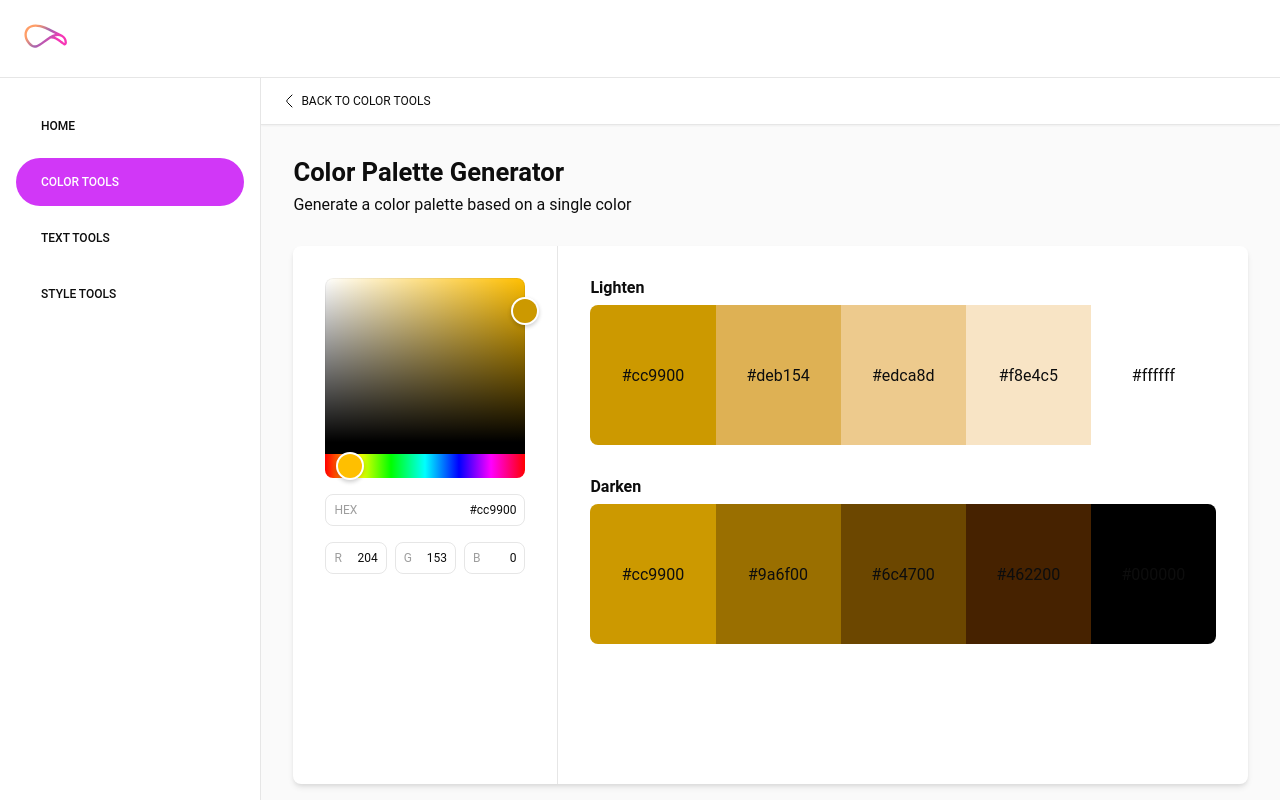
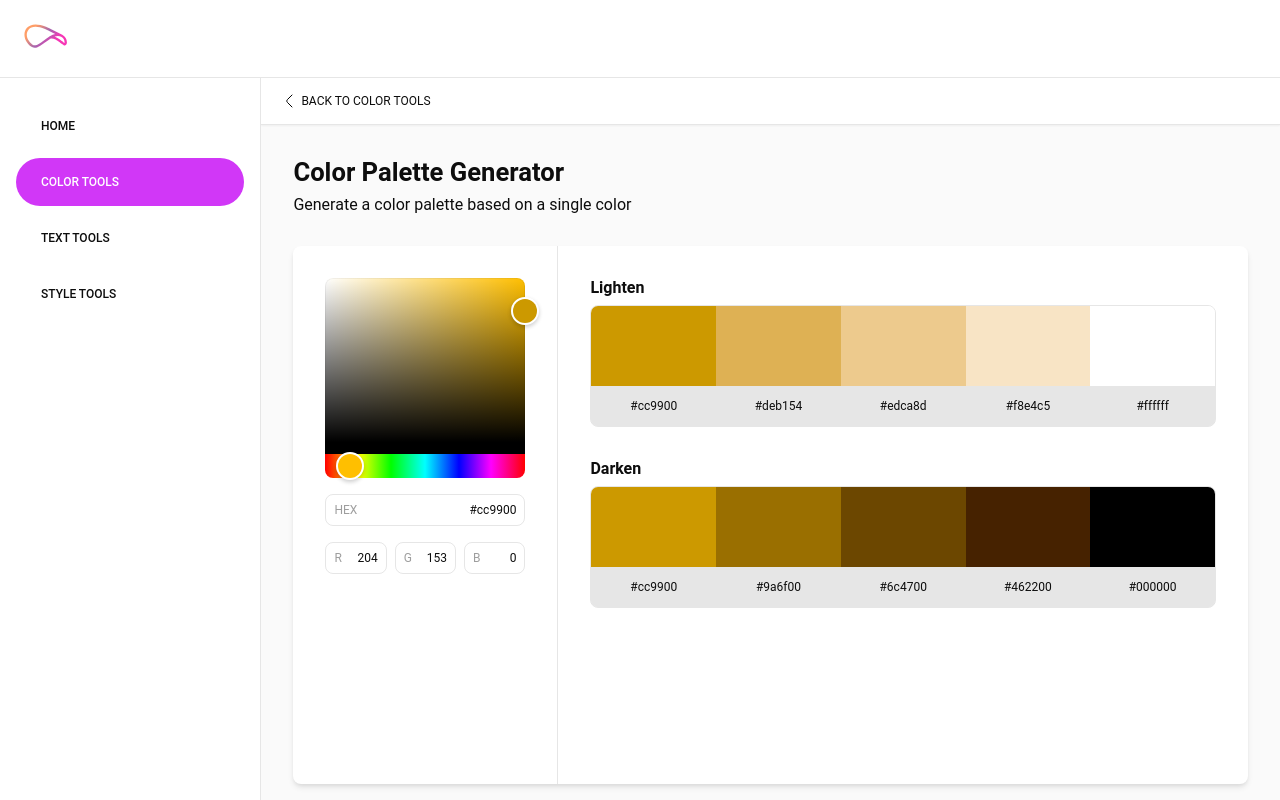
Before and after one commit to ramijames/crisp-tools-react, a React (Create React App) app: page /color-tools/color-palette-generator in a window 1280 px wide. Built offline with nearby package versions, Linux system fonts and the light colour scheme.

Commit message:
Color Palette Generator layout improvement

```diff
--- a/src/pages/color-tools/color-palette-generator.js
+++ b/src/pages/color-tools/color-palette-generator.js
@@ -56,40 +56,30 @@ function ColorPaletteGeneratorPage () {
           <section className={style.ColorPaletteOutput}>
             <h2>Lighten</h2>
             <div className={style.allColors}>
-              <div className={style.singleColor} style={{background:colorPalette.lighten[0]}}>
-                {colorPalette.lighten[0]}
-              </div>
-              <div className={style.singleColor} style={{background:colorPalette.lighten[1]}}>
-                {colorPalette.lighten[1]}
-              </div>
-              <div className={style.singleColor} style={{background:colorPalette.lighten[2]}}>
-                {colorPalette.lighten[2]}
-              </div>
-              <div className={style.singleColor} style={{background:colorPalette.lighten[3]}}>
-                {colorPalette.lighten[3]}
-              </div>
-              <div className={style.singleColor} style={{background:colorPalette.lighten[4]}}>
-                {colorPalette.lighten[4]}
-              </div>
+              <div className={style.singleColor} style={{background:colorPalette.lighten[0]}}></div>
+              <div className={style.singleColor} style={{background:colorPalette.lighten[1]}}></div>
+              <div className={style.singleColor} style={{background:colorPalette.lighten[2]}}></div>
+              <div className={style.singleColor} style={{background:colorPalette.lighten[3]}}></div>
+              <div className={style.singleColor} style={{background:colorPalette.lighten[4]}}></div>
+              <div className={style.singleColorValue}>{colorPalette.lighten[0]}</div>
+              <div className={style.singleColorValue}>{colorPalette.lighten[1]}</div>
+              <div className={style.singleColorValue}>{colorPalette.lighten[2]}</div>
+              <div className={style.singleColorValue}>{colorPalette.lighten[3]}</div>
+              <div className={style.singleColorValue}>{colorPalette.lighten[4]}</div>
             </div>
 
             <h2>Darken</h2>
             <div className={style.allColors}>
-              <div className={style.singleColor} style={{background:colorPalette.darken[0]}}>
-                {colorPalette.darken[0]}
-              </div>
-              <div className={style.singleColor} style={{background:colorPalette.darken[1]}}>
-                {colorPalette.darken[1]}
-              </div>
-              <div className={style.singleColor} style={{background:colorPalette.darken[2]}}>
-                {colorPalette.darken[2]}
-              </div>
-              <div className={style.singleColor} style={{background:colorPalette.darken[3]}}>
-                {colorPalette.darken[3]}
-              </div>
-              <div className={style.singleColor} style={{background:colorPalette.darken[4]}}>
-                {colorPalette.darken[4]}
-              </div>
+              <div className={style.singleColor} style={{background:colorPalette.darken[0]}}></div>
+              <div className={style.singleColor} style={{background:colorPalette.darken[1]}}></div>
+              <div className={style.singleColor} style={{background:colorPalette.darken[2]}}></div>
+              <div className={style.singleColor} style={{background:colorPalette.darken[3]}}></div>
+              <div className={style.singleColor} style={{background:colorPalette.darken[4]}}></div>
+              <div className={style.singleColorValue}>{colorPalette.darken[0]}</div>
+              <div className={style.singleColorValue}>{colorPalette.darken[1]}</div>
+              <div className={style.singleColorValue}>{colorPalette.darken[2]}</div>
+              <div className={style.singleColorValue}>{colorPalette.darken[3]}</div>
+              <div className={style.singleColorValue}>{colorPalette.darken[4]}</div>
             </div>
           </section>
         </section>
--- a/src/pages/color-tools/color-palette-generator.module.css
+++ b/src/pages/color-tools/color-palette-generator.module.css
@@ -79,19 +79,29 @@
 
         .allColors {
           width: 100%;
-          height: 140px;
           display: grid;
           grid-template-columns: 1fr 1fr 1fr 1fr 1fr;
+          grid-template-rows: 2fr 1fr;
           overflow: hidden;
           border-radius: var(--border-radius-md);
           margin-bottom: var(--spacing-xl);
+          border: 1px solid rgba(var(--black), 0.1);
+          gap: 0;
         }
 
             .singleColor {
-              height: 100%;
-              display: flex;
+              height: 80px;
               flex-direction: column;
               align-items: center;
               justify-content: center;
               background: blue;
             }
+
+            .singleColorValue {
+              font-size: var(--font-size-sm);
+              background: rgba(var(--black), 0.1);
+              padding: var(--spacing-sm);
+              display: flex;
+              align-items: center;
+              justify-content: center;
+            }
```
